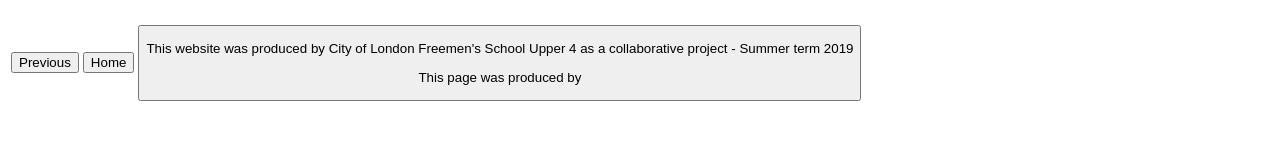
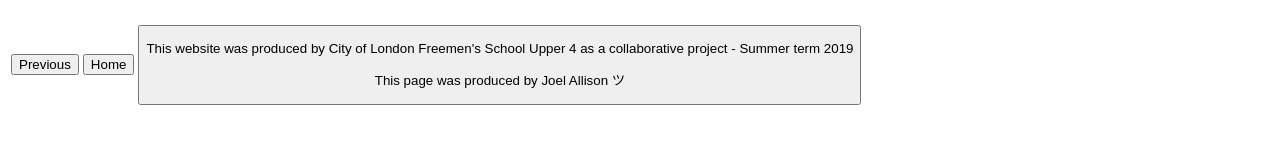
Before and after one commit to joelallison/cocos-islands, a plain HTML site: page cocos-islands.html in a window 1280 px wide. Shown: the part 426-570 px from the top of the page. Drawn offline with Linux system fonts and the light colour scheme.

Commit message:
Update cocos-islands.html

```diff
--- a/cocos-islands.html
+++ b/cocos-islands.html
@@ -26,7 +26,7 @@
 				<td></td>
 				<td>They have an unemployment rate of 60%, and a GDP Real Growth Rate of 1%. The currency the citizens of the Cocos Islands use is the Australian dollar. </td>
 			</tr>
-			<!-- in each cell add a couple of sentences about the history/economy of your country -->
+
 		</table>
 		<br/>
 		<br/>
@@ -41,7 +41,7 @@
 	</div>
 	<div class = "footer">
 		<p>This website was produced by City of London Freemen's School Upper 4 as a collaborative project - Summer term 2019</p>
-		<p>This page was produced by <!--your name--></p>
+		<p>This page was produced by Joel Allison ツ</p>
 	</div>
 </body>
 </html>
```
